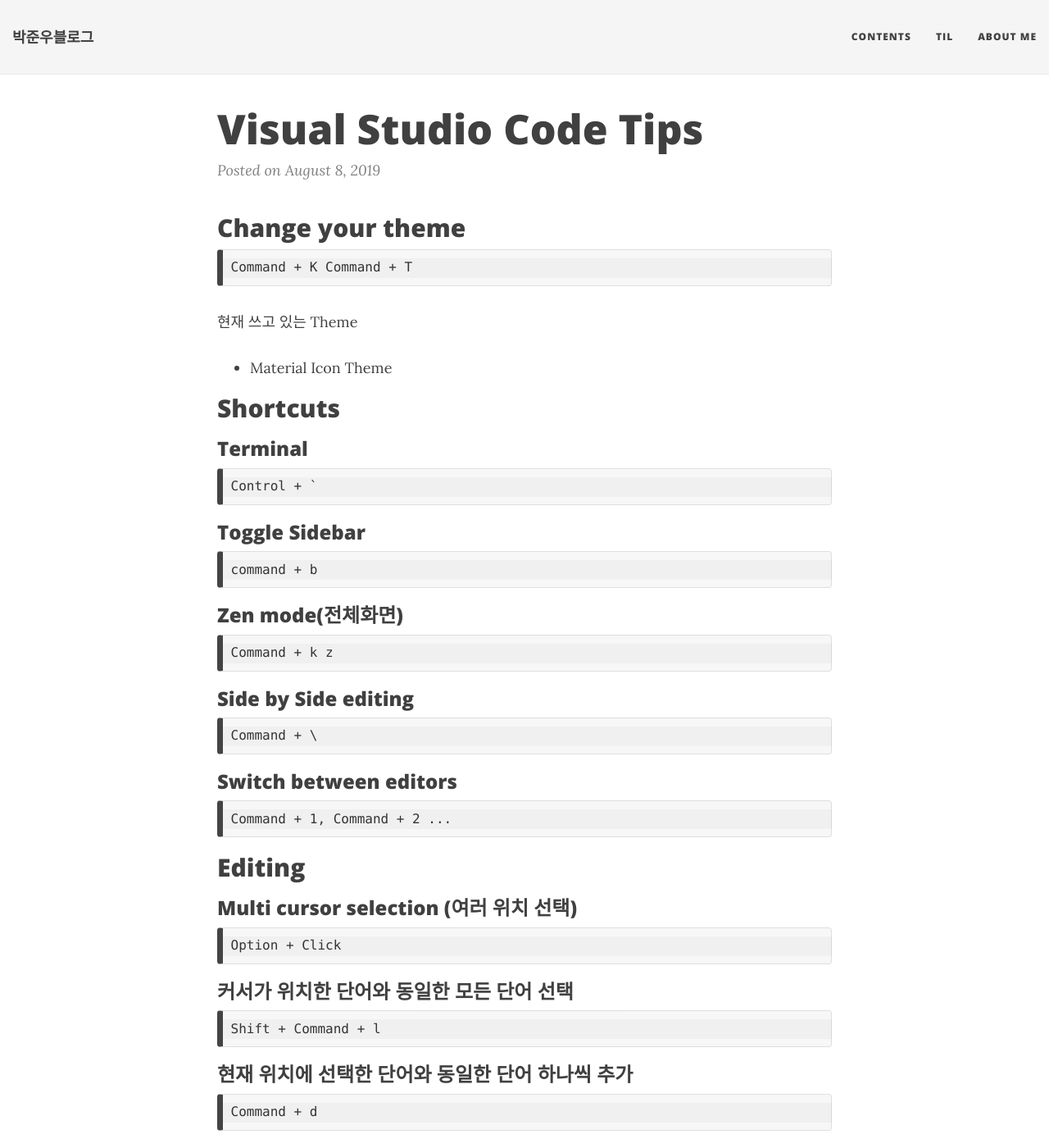
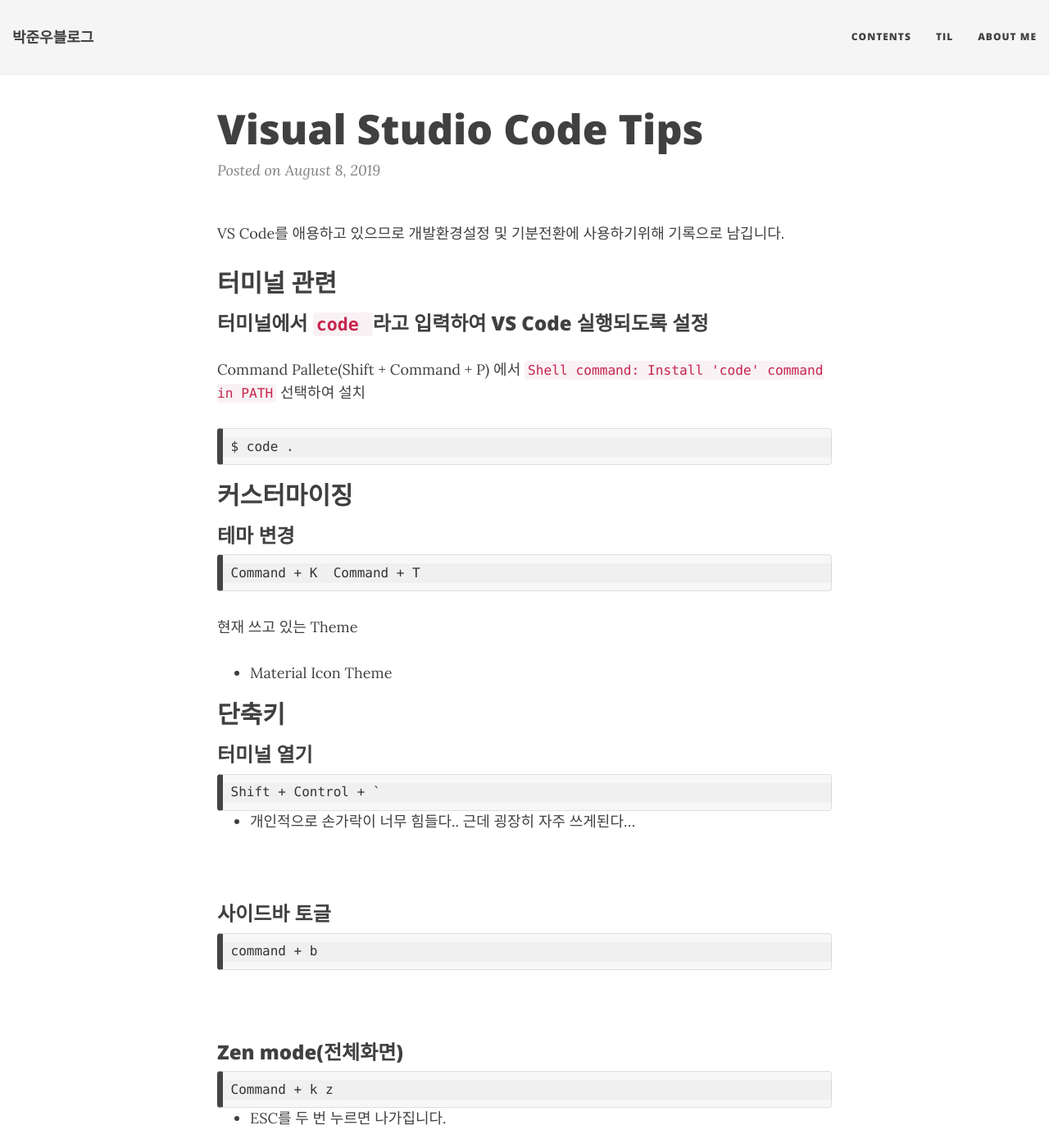
Before and after one commit to JUNWOO45/junwoo45.github.io.archived, a Jekyll site: the page built from _posts/2019-08-08-vscode_tips.md, in a window 1280 px wide and 1400 px high. Shown: the whole window at 82% size. Built offline with Jekyll 4.4.1, drawn with Linux system fonts in a browser that asks for light colours; nearby versions of some CDN libraries; comment, search, counter and statistics services are not loaded; some of the changed text lies outside the part shown.

Commit message:
줄바꿈 넣어 가독성 향상

````diff
--- a/_posts/2019-08-08-vscode_tips.md
+++ b/_posts/2019-08-08-vscode_tips.md
@@ -5,10 +5,34 @@
 comments: true
 ---
 
-## Change your theme
+
+
+VS Code를 애용하고 있으므로 개발환경설정 및 기분전환에 사용하기위해 기록으로 남깁니다.
+
+
+
+
+
+## 터미널 관련
+
+### 터미널에서 `code ` 라고 입력하여 VS Code 실행되도록 설정
+
+Command Pallete(Shift + Command + P) 에서 `Shell command: Install 'code' command in PATH` 선택하여 설치
 
 ```
-Command + K Command + T
+$ code .
+```
+
+
+
+
+
+## 커스터마이징
+
+### 테마 변경
+
+```
+Command + K  Command + T
 ```
 
 현재 쓰고 있는 Theme
@@ -17,19 +41,27 @@
 
 
 
-## Shortcuts
+## 단축키
 
-### Terminal
+### 터미널 열기
 
 ```
-Control + `
+Shift + Control + `
 ```
 
-### Toggle Sidebar
+- 개인적으로 손가락이 너무 힘들다.. 근데 굉장히 자주 쓰게된다...
+
+<br>
+
+### 사이드바 토글
 
 ```
 command + b
 ```
+
+<br>
+
+
 
 ### Zen mode(전체화면)
 
@@ -37,19 +69,39 @@
 Command + k z
 ```
 
+- ESC를 두 번 누르면 나가집니다.
 
+<br>
 
-### Side by Side editing
+### 현재 탭 복사하여 하나 또 열기
 
 ```
 Command + \
 ```
 
-### Switch between editors
+<br>
+
+### 탭 스위칭
 
 ```
 Command + 1, Command + 2 ...
 ```
+
+<br>
+
+### Extensions 열기
+
+```
+Shift + Command + X
+```
+
+
+
+<br>
+
+<br>
+
+<br>
 
 
 
@@ -61,17 +113,27 @@
 Option + Click
 ```
 
+<br>
+
 ### 커서가 위치한 단어와 동일한 모든 단어 선택
 
 ```
 Shift + Command + l
 ```
 
+<br>
+
+
+
 ### 현재 위치에 선택한 단어와 동일한 단어 하나씩 추가
 
 ```
 Command + d
 ```
+
+<br>
+
+
 
 ### Column selection
 
````
